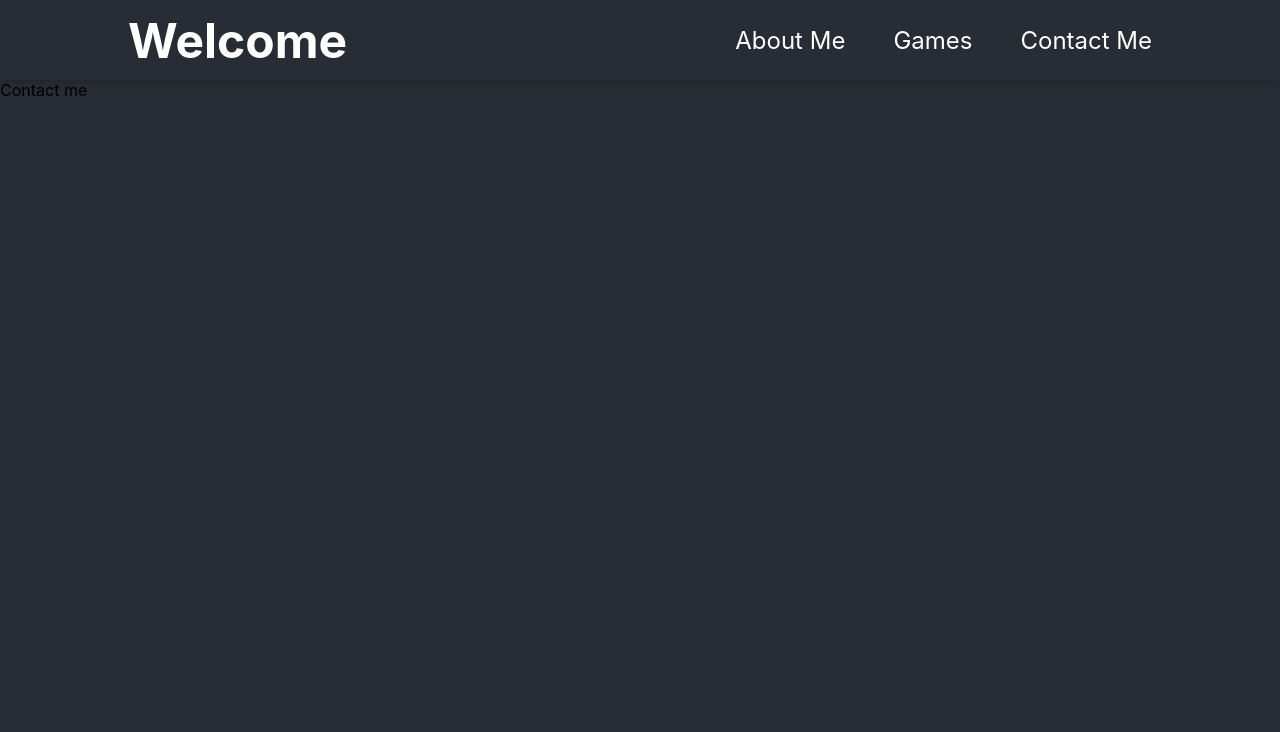
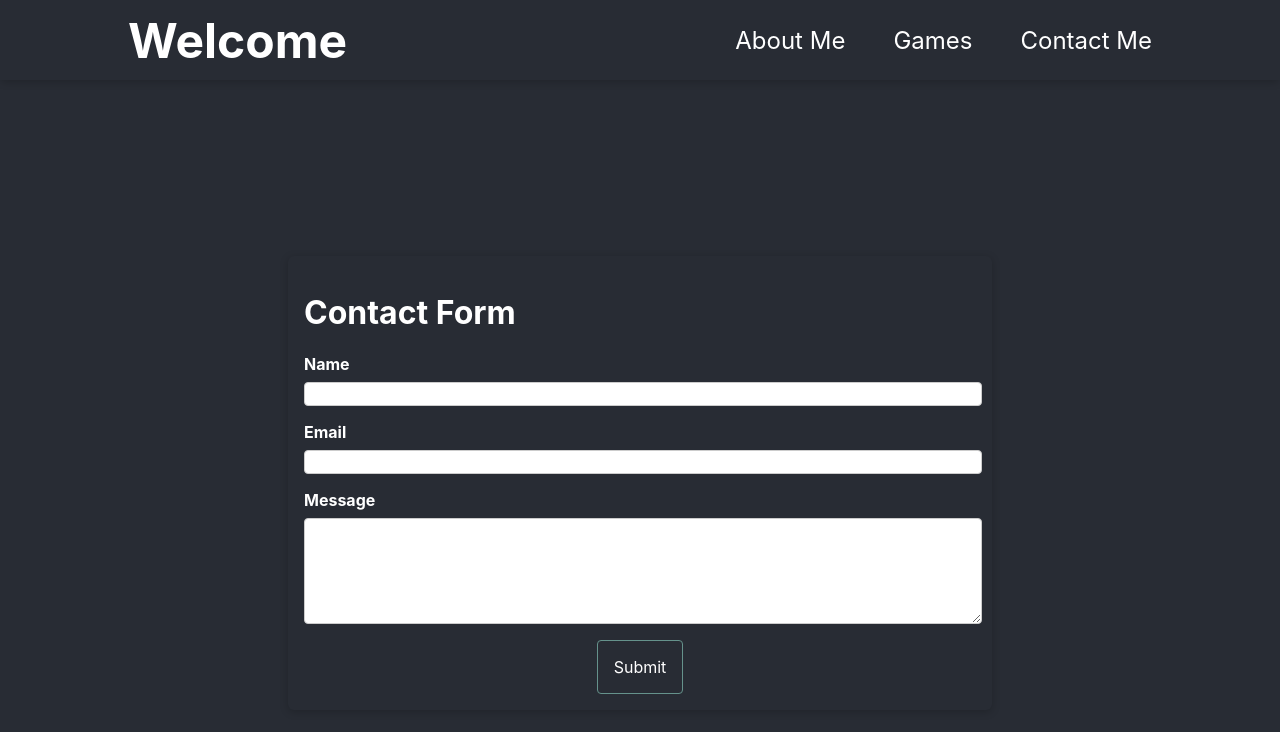
Before and after one commit to yoman321/portfolio, a React (Create React App) app: page /ContactMe in a window 1280 px wide. Shown: the top 732 px of the page. Built offline with nearby package versions, Linux system fonts and the light colour scheme.

Commit message:
added contact me form (front end)

```diff
--- /dev/null
+++ b/src/components/ContactMeComponents/ContactMe.js
@@ -0,0 +1,42 @@
+import styles from "./ContactMe.module.css";
+import Card from "../ui/Card";
+
+function ContactMe() {
+  return (
+    <div className={styles.main}>
+      <Card>
+      <div className={styles.section}>
+        <div className={styles.h1}>
+          <h1>Contact Form </h1>
+        </div>
+        <form className={styles.form}>
+          <div className={styles.control}>
+            <label htmlFor="name">
+              Name
+              <input type="text" id="name" />
+            </label>
+          </div>
+          <div className={styles.control}>
+            <label htmlFor="email">
+              Email
+              <input type="text" id="email" />
+            </label>
+          </div>
+          <div className={styles.control}>
+            <label htmlFor="message">
+              Message
+              <textarea id="message" rows="5" />
+            </label>
+          </div>
+        </form>
+        <div className={styles.actions}>
+        <button type='submit' >
+            Submit
+        </button>
+        </div>
+        </div>
+      </Card>
+    </div>
+  );
+}
+export default ContactMe;
--- /dev/null
+++ b/src/components/ContactMeComponents/ContactMe.module.css
@@ -0,0 +1,59 @@
+.main {
+  margin: 10rem auto;
+  max-width: 44rem;
+  color: white;
+  padding: 1rem;
+  width: 90%;
+
+}
+.form {
+  display: flex;
+  flex-direction: column;
+}
+.form label {
+  display: flex;
+  flex-direction: column;
+  margin-bottom: 0.5rem;
+  font: inherit;
+}
+.h1 {
+}
+.control{
+    margin-bottom: 0.5rem;
+}
+.control label {
+    display: block;
+    font-weight: bold;
+    margin-bottom: 0.5rem;
+  }
+
+  .control label textarea,
+  .control label input{
+    display: block;
+    font: inherit;
+    border-radius: 4px;
+    border: 1px solid #ccc;
+    margin-top: 0.5rem;
+    width: 100%;
+  }
+  .actions{
+    display:flex;
+    justify-content: center;
+  }
+  .actions button {
+    padding: 1rem;
+    font: inherit;
+    cursor: pointer;
+    border: 1px solid #65928b;
+    background-color: transparent;
+    transition-duration: 0.4s;
+    border-radius: 4px;
+    color: white;
+  }
+  .actions button:hover {
+    color: #282c34;
+    background-color: #65928b;
+  }
+  .section{
+    padding: 1rem;
+  }
--- a/src/components/PageNotFoundComponents/PageNotFound.module.css
+++ b/src/components/PageNotFoundComponents/PageNotFound.module.css
@@ -19,6 +19,9 @@
   width: 100%;
   object-fit: contain;
 }
+.actions{
+  margin: 1rem;
+}
 .actions button {
   padding: 1rem;
   font: inherit;
--- a/src/pages/ContactMePage.js
+++ b/src/pages/ContactMePage.js
@@ -1,6 +1,6 @@
-function ContactMePage(){
-    return (
-        <div>Contact me</div>
-    );
+import ContactMe from "../components/ContactMeComponents/ContactMe";
+
+function ContactMePage() {
+  return <ContactMe />;
 }
 export default ContactMePage;
```
Also changed, not shown: 1 other file (tests, documents, lock files or other folders).
